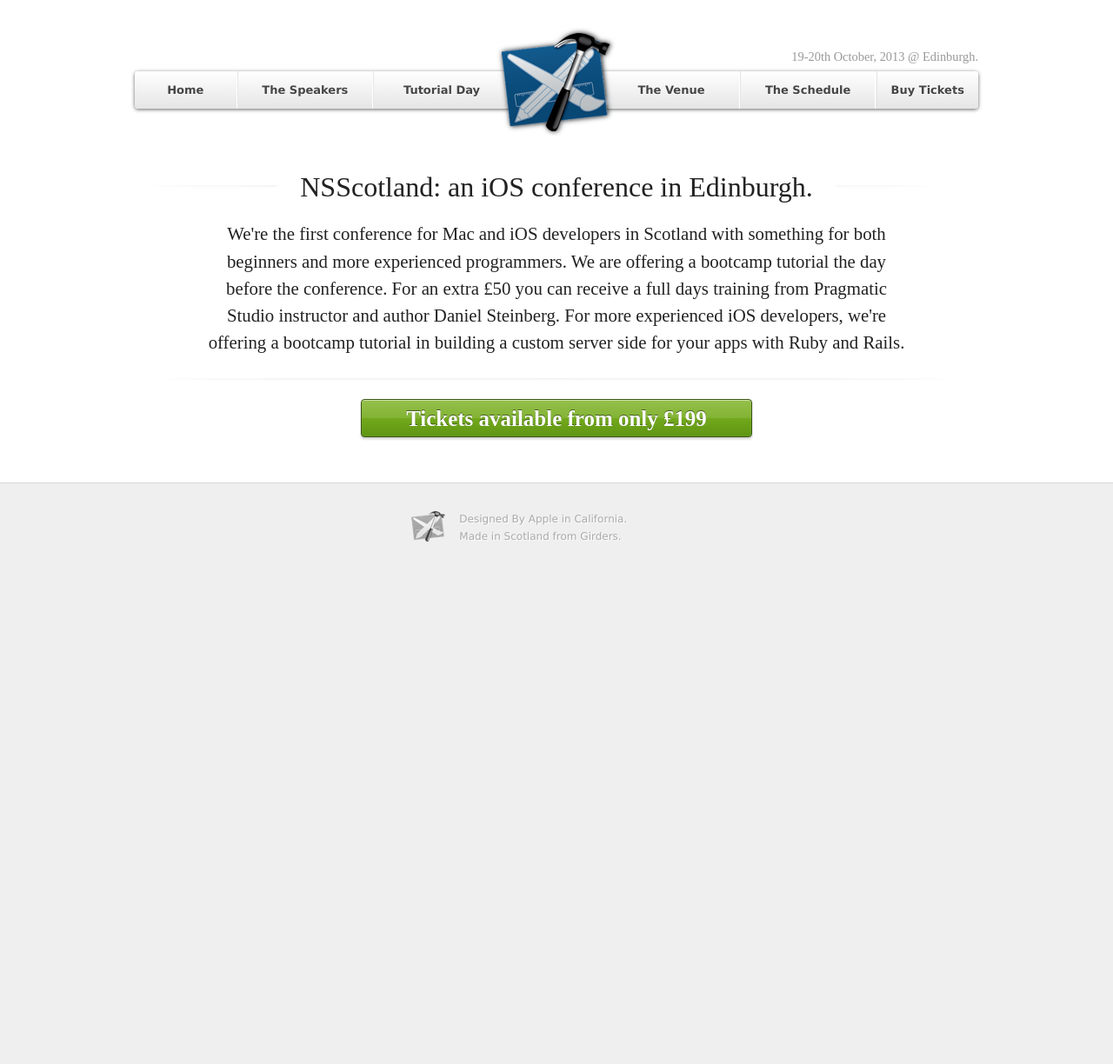
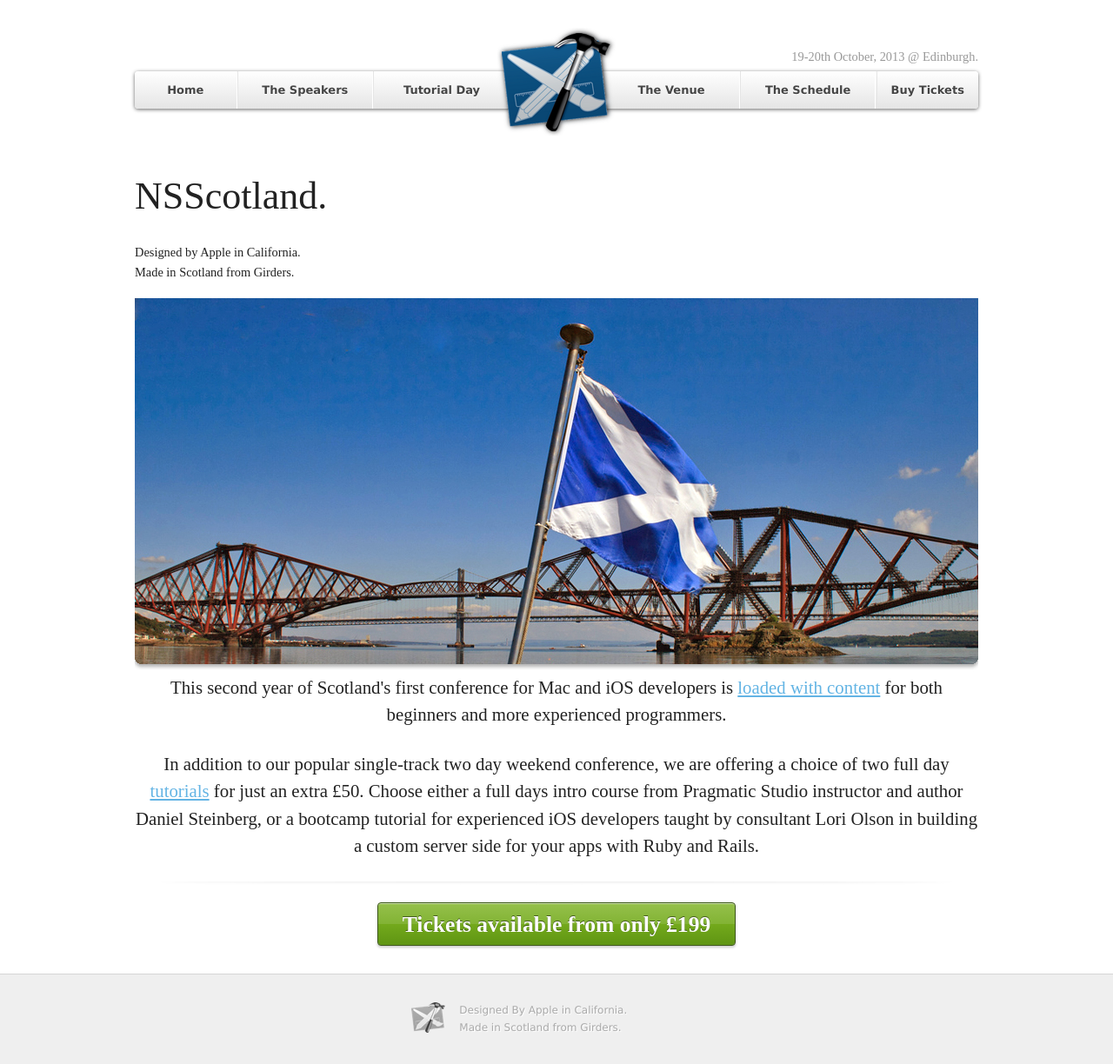
Before and after one commit to acf/nsscotland, a Jekyll site: the page built from index.html, in a window 1280 px wide. Shown: the whole page at 87% size. Built offline with Jekyll 4.4.1, drawn with Linux system fonts in a browser that asks for light colours; before the commit the page ends 900 px from its top, so only the background shows below that.

Commit message:
alternative hamepage is now the homepage and there's a creative commons image for the splash, but I still need to credit it.

```diff
--- a/_layouts/twentythirteen.html
+++ b/_layouts/twentythirteen.html
@@ -4,6 +4,7 @@
   <head>
     <meta charset="utf-8" />
     <title>{{ page.title }}</title>
+    <meta name="viewport" content="width=device-width" />
     <link rel="stylesheet" href="/css/foundation/foundation.min.css" />
     <link rel="stylesheet" href="/css/nsscotland-2013.css" />
     <script src="/js/vendor/custom.modernizr.js"></script>
@@ -43,7 +44,7 @@
 
   <div class="row">
     <div class="large-12 columns buy-now">
-      <p><a href="" class="button">Tickets available from only &pound;199</a></p>
+      <a href="http://nsscotland.eventbrite.co.uk/" class="button">Tickets available from only &pound;199</a>
     </div>
   </div>
 
--- a/css/nsscotland-2013.css
+++ b/css/nsscotland-2013.css
@@ -45,6 +45,15 @@
   padding:0 0.7em;
   box-shadow:0px 0px 5px 4px #FFFFFF;
 }
+@media only screen and (max-width: 768px) {
+  h2.with-divider {
+    background:none;
+    text-align:left;
+  }
+  h2.with-divider span{
+    padding:0 ;
+  }
+}
 
 /*--------------------------*/
 /* buy-now
@@ -63,13 +72,14 @@
   text-align:center;
 }
 a.button {
-  font-size:1.2em;
+  font-size:1.6em;
+  line-height:1.5em;
+  font-weight:800;
   text-decoration:none;
   color: #FFFFFF;
-  width:18em;
   text-shadow: 0 -1px 0 rgba(0,0,0,.5);
   display: inline-block;
-  padding: 6px 16px 4px;
+  padding: 6px 28px 4px;
   border: 1px solid #3A5615;
   -webkit-border-radius: 4px;
   -moz-border-radius: 4px;
@@ -88,6 +98,13 @@
   line-height:1.5em;
   font-weight:300;
   text-align:center;
+}
+@media only screen and (max-width: 768px) {
+  .strap-text p {
+    text-align:left;
+    font-size:1.1em;
+    line-height:1.3em;
+  }
 }
 
 /*--------------------------*/
@@ -128,6 +145,7 @@
 }
 .biography img{
   float:left;
+  margin-right:1em;
 }
 .biography p,
 .biography h3,
@@ -138,6 +156,16 @@
 .reveal-modal {
   position:fixed;
   top:30%!important;
+}
+@media only screen and (max-width: 768px) {
+  .speaker img {
+    display:none;
+  }
+  .biography p,
+  .biography h3,
+  .biography h4 {
+    margin-left:0;
+  }
 }
 
 /*--------------------------*/
@@ -171,6 +199,8 @@
   top:-7.2em;
 }
 #primary-navigation nav {
+  position:relative;
+  z-index:2;
   float:left;
   background:#EAEAEA;
   width:100%;
@@ -226,6 +256,24 @@
   background: linear-gradient(to bottom, #ffffff 0%,#d4d4d4 100%); /* W3C */
   filter: progid:DXImageTransform.Microsoft.gradient( startColorstr='#ffffff', endColorstr='#d4d4d4',GradientType=0 ); /* IE6-9 */
 }
+@media only screen and (max-width: 768px) {
+  #primary-navigation h2 {
+    color:#999999;
+    position:static;
+    font-size:0.9em;
+    text-align:center;
+  }
+  #primary-navigation nav {
+    margin-top:0em;
+    margin-bottom:1em;
+  }
+  #primary-navigation nav li{
+    border-bottom:solid 1px #CCCCCC;
+  }
+
+}
+
+
 /*--------------------------*/
 /* TUTORIALS
 /*--------------------------*/
@@ -243,6 +291,14 @@
 .tutorials p img {
   float:left;
   margin:1em 1em 1em 0;
+}
+@media only screen and (max-width: 768px) {
+  .tutorials-detail #ios-tutorial {
+    padding-right:1em;
+  }
+  .tutorials-detail #rails-tutorial {
+    padding-left:1em;
+  }
 }
 /*--------------------------*/
 /* MAP
@@ -293,7 +349,6 @@
 /* FOOTER
 /*--------------------------*/
 #footer {
-  background:#EFEFEF;
   border-top:solid 1px #D6D6D6;
   padding:2em 0;
 }
--- a/index.html
+++ b/index.html
@@ -2,11 +2,26 @@
   layout: twentythirteen
   title: NSScotland 2013
 ---
-  <div class="row">
+  <div class="row" id="homepage">
     <div class="large-12 columns">
-      <h2 class="with-divider"><span>NSScotland: an iOS conference in Edinburgh.</span></h2>
+      <div class="title">
+        <h1>NSScotland.</h1>
+        <p>Designed by Apple in California.<br />
+          Made in Scotland from Girders.</p>
+      </div>
+      <img src="/images/2013/homepage-placeholder.jpg" width="100%" />
     </div>
-    <div class="large-10 columns strap-text large-centered">
-      <p>We're the first conference for Mac and iOS developers in Scotland with something for both beginners and more experienced programmers. We are offering a bootcamp tutorial the day before the conference. For an extra £50 you can receive a full days training from Pragmatic Studio instructor and author Daniel Steinberg. For more experienced iOS developers, we're offering a bootcamp tutorial in building a custom server side for your apps with Ruby and Rails.</p>
+    <div class="large-12 columns strap-text large-centered">
+      <p>This second year of Scotland's first conference for Mac and iOS developers is
+      <a href="/schedule.html">loaded with content</a> for both beginners and more
+      experienced programmers.</p>
+
+      <p>In addition to our popular single-track two day weekend conference, we
+      are offering a choice of two full day <a href="/tutorials.html">tutorials</a> for
+      just an extra £50. Choose either a full
+      days intro course from Pragmatic Studio instructor and author Daniel
+      Steinberg, or a bootcamp tutorial for experienced iOS developers
+      taught by consultant Lori Olson in building a custom server side
+      for your apps with Ruby and Rails.</p>
     </div>
   </div>
--- a/schedule.html
+++ b/schedule.html
@@ -6,10 +6,7 @@
 
   <div class="row schedule">
     <div class="large-12 columns">
-      <h2 class="with-divider"><span>NSScotland: Schedule.</span></h2>
-    </div>
-    <div class="large-10 columns strap-text large-centered">
-      <p>We'd want a little chat here about what's happening, when people should arrive, maybe where to get coffee beforehand?</p>
+      <h2 class="with-divider"><span>NSScotland: The Schedule.</span></h2>
     </div>
   </div>
 
--- a/tickets.html
+++ b/tickets.html
@@ -7,7 +7,7 @@
     <div class="large-12 columns">
       <h2 class="with-divider"><span>NSScotland: Tickets.</span></h2>
     </div>
-    <div class="large-10 columns strap-text large-centered">
+    <div class="large-10 large-centered columns">
       <p>In 2011 I was able to secure a free venue, and <a href="http://bitwink.com">BitWink</a> were kind enough to pay for lunch. There were no costs associated with the conference at all, so the ticket price was just an opportunity to raise some money for charity.</p>
 
       <p>This year, with the larger size and expected larger numbers, I'm in a venue that costs real money for both space and food. That means that the ticket prices are higher than 2011.</p>
@@ -17,6 +17,5 @@
       <p>Just like in 2011, your ticket price <b>includes</b> lunches, but <b>does not include</b> accommodation or travel.  I'm hoping to arrange dinner on the Saturday night, but this will very much depend on numbers.</p>
 
       <p>For accomodation, we recommend <a href="http://www.laterooms.com/en/Hotels.aspx?k=EH16%205AY&d=20131018&n=3&rt=1-0">late rooms</a>, which lists a wide range of options for hotel and self-catering accomodation.</p>
-      <p class="bigger"><a href="http://nsscotland.eventbrite.co.uk/">Tickets are on sale NOW at EventBrite</a></p>
     </div>
   </div>
```
Also changed, not shown: images/2013/homepage-placeholder.jpg (added), 1 other file.
